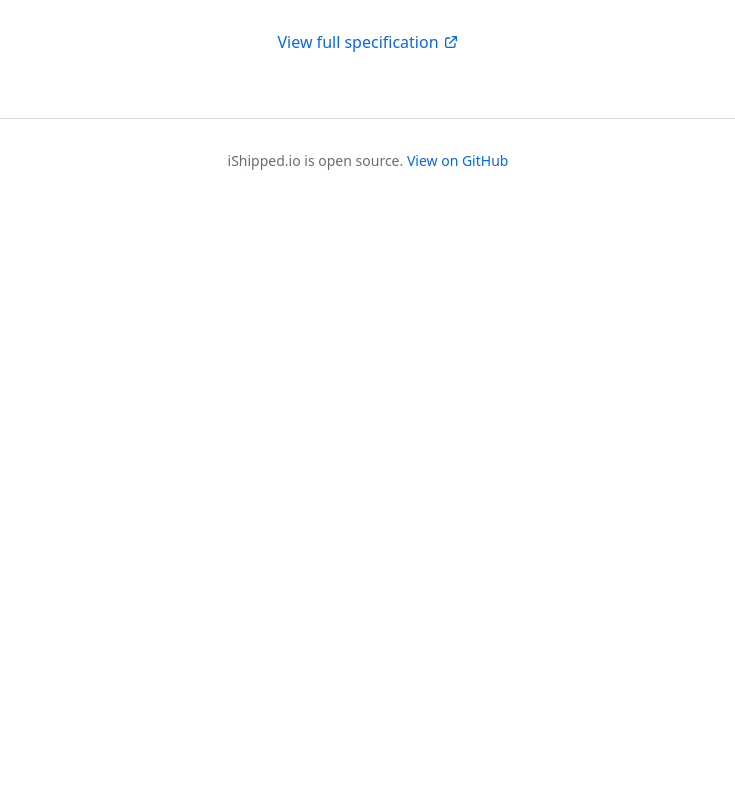
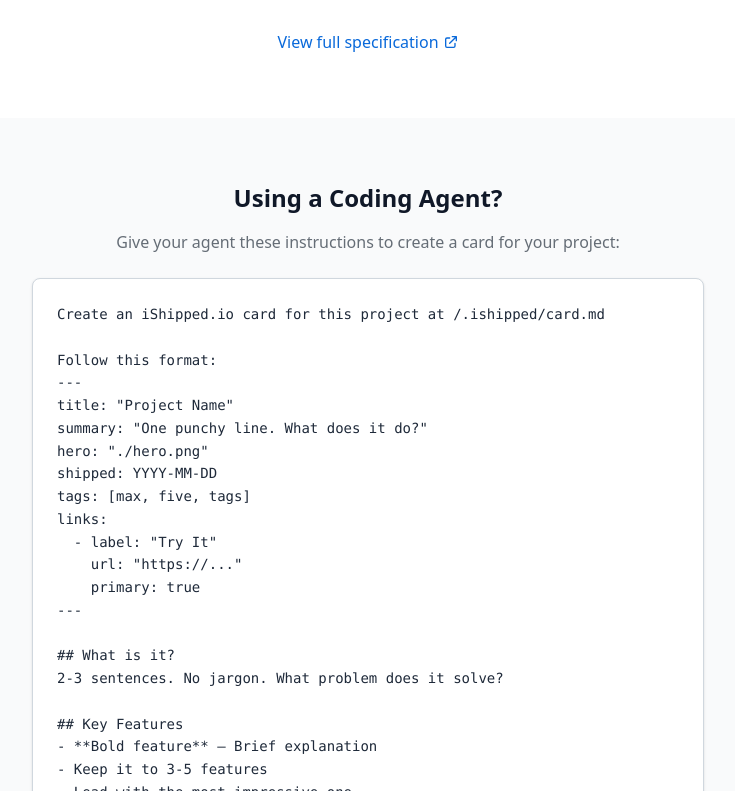
Before and after one commit to dandriscoll/ishipped.io, a Next.js app: page / in a window 1280 px wide. Shown: the part 1589-2380 px from the top of the page, without its empty margins (272-1007 px from the left). Before the commit the page ends 1792 px from the top, so only its background shows below. Built offline with nearby package versions, Linux system fonts and the light colour scheme.

Commit message:
Add agent section to landing page

```diff
--- a/app/page.tsx
+++ b/app/page.tsx
@@ -83,6 +83,52 @@
         </div>
       </section>
 
+      {/* Agent Instructions */}
+      <section className="py-16 px-4 bg-gray-50 dark:bg-surface-dark">
+        <div className="max-w-2xl mx-auto">
+          <h2 className="text-2xl font-bold mb-4 text-center">Using a Coding Agent?</h2>
+          <p className="text-center text-muted dark:text-muted-dark mb-6">
+            Give your agent these instructions to create a card for your project:
+          </p>
+          <div className="bg-white dark:bg-gray-800 rounded-lg p-6 shadow-sm border border-border dark:border-border-dark">
+            <pre className="whitespace-pre-wrap text-sm font-mono text-gray-800 dark:text-gray-200 leading-relaxed">{`Create an iShipped.io card for this project at /.ishipped/card.md
+
+Follow this format:
+---
+title: "Project Name"
+summary: "One punchy line. What does it do?"
+hero: "./hero.png"
+shipped: YYYY-MM-DD
+tags: [max, five, tags]
+links:
+  - label: "Try It"
+    url: "https://..."
+    primary: true
+---
+
+## What is it?
+2-3 sentences. No jargon. What problem does it solve?
+
+## Key Features
+- **Bold feature** — Brief explanation
+- Keep it to 3-5 features
+- Lead with the most impressive one
+
+Writing style:
+- Be direct. Cut filler words.
+- Use active voice ("Syncs files" not "Files are synced")
+- Show, don't tell ("Deploys in 30 seconds" beats "Fast deployment")
+- If you can delete a word without losing meaning, delete it
+
+Spec: https://github.com/dandriscoll/ishipped.io/blob/main/SPEC.md
+Example: https://github.com/dandriscoll/ishipped.io/blob/main/.ishipped/card.md`}</pre>
+          </div>
+          <p className="text-center text-sm text-muted dark:text-muted-dark mt-4">
+            Copy these instructions directly into your agent chat.
+          </p>
+        </div>
+      </section>
+
       {/* Footer */}
       <footer className="py-8 px-4 border-t border-border dark:border-border-dark">
         <div className="max-w-3xl mx-auto text-center text-sm text-muted dark:text-muted-dark">
```
